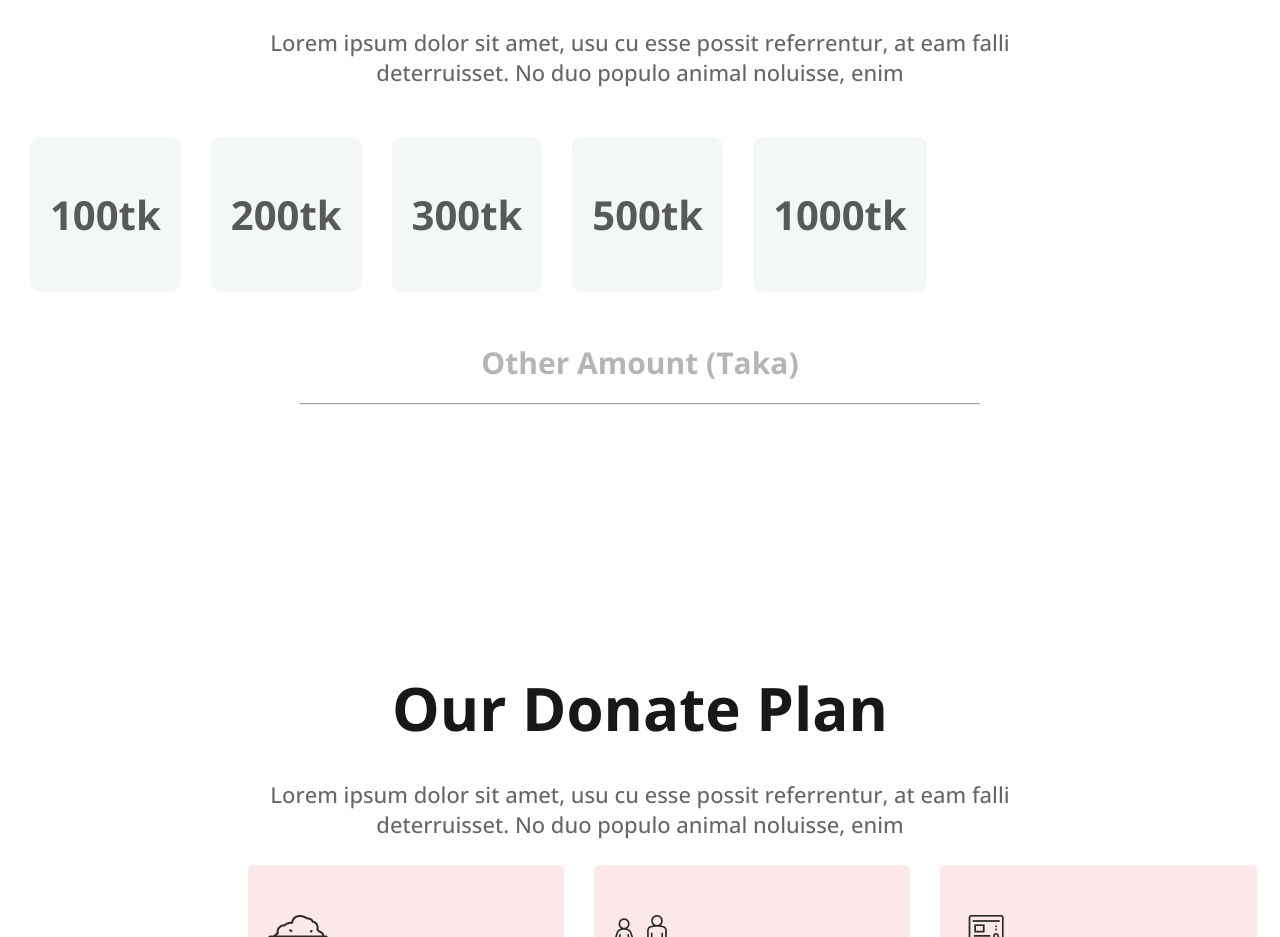
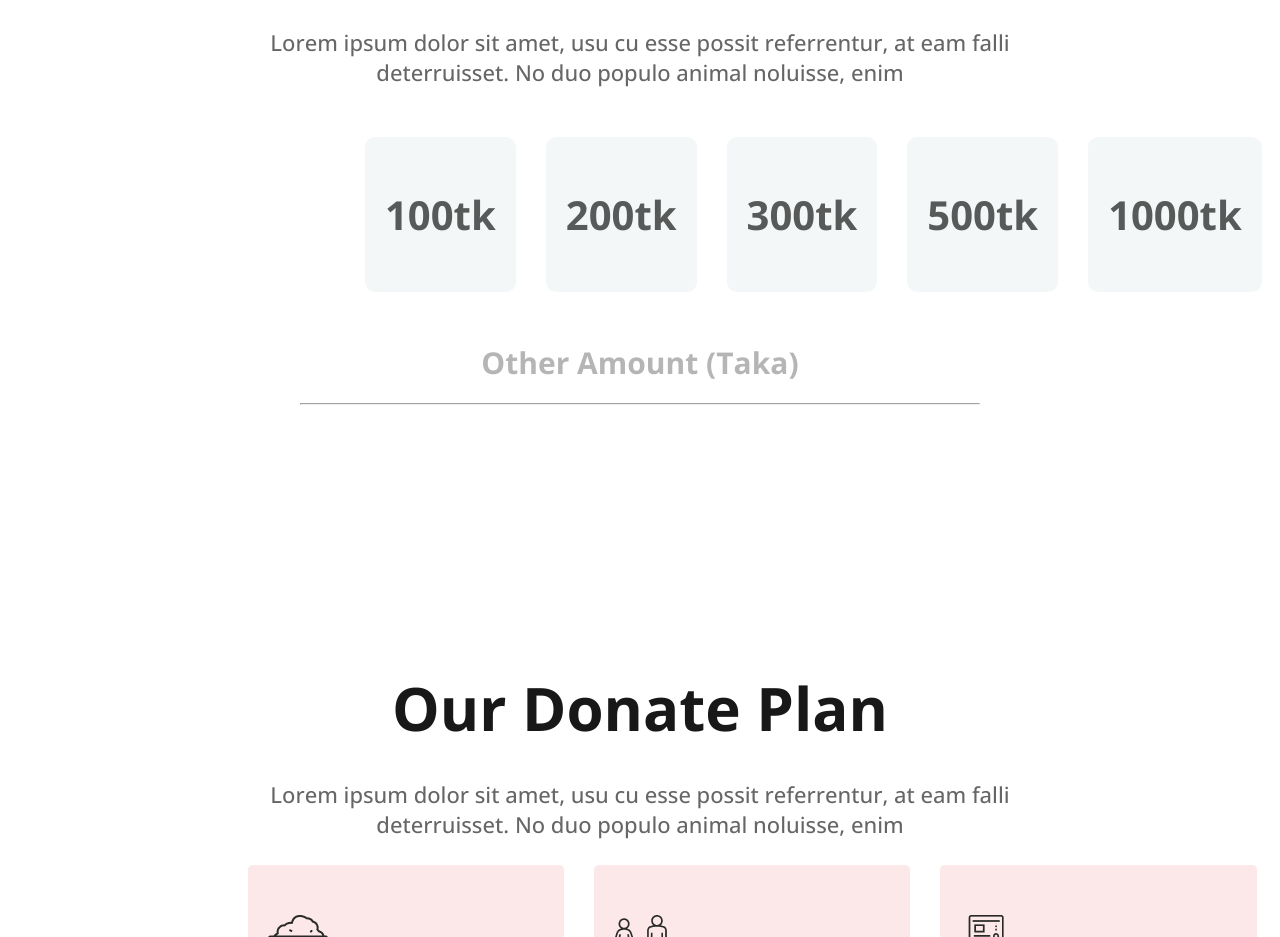
Before and after one commit to Deadless-Programmer/module-pr-day, a plain HTML site: page index.html in a window 1280 px wide. Shown: the part 1020-1957 px from the top of the page. Drawn offline with nearby package versions, Linux system fonts and the light colour scheme.

Commit message:
hovar change

```diff
--- a/styles/Practice.css
+++ b/styles/Practice.css
@@ -97,7 +97,7 @@
   /* justify-content: space-around; */
   /* margin: 60px auto; */
   /* display: block; */
-  padding-left: 30px;
+  padding-left: 365px;
 
 }
 .one-hundred{
```
